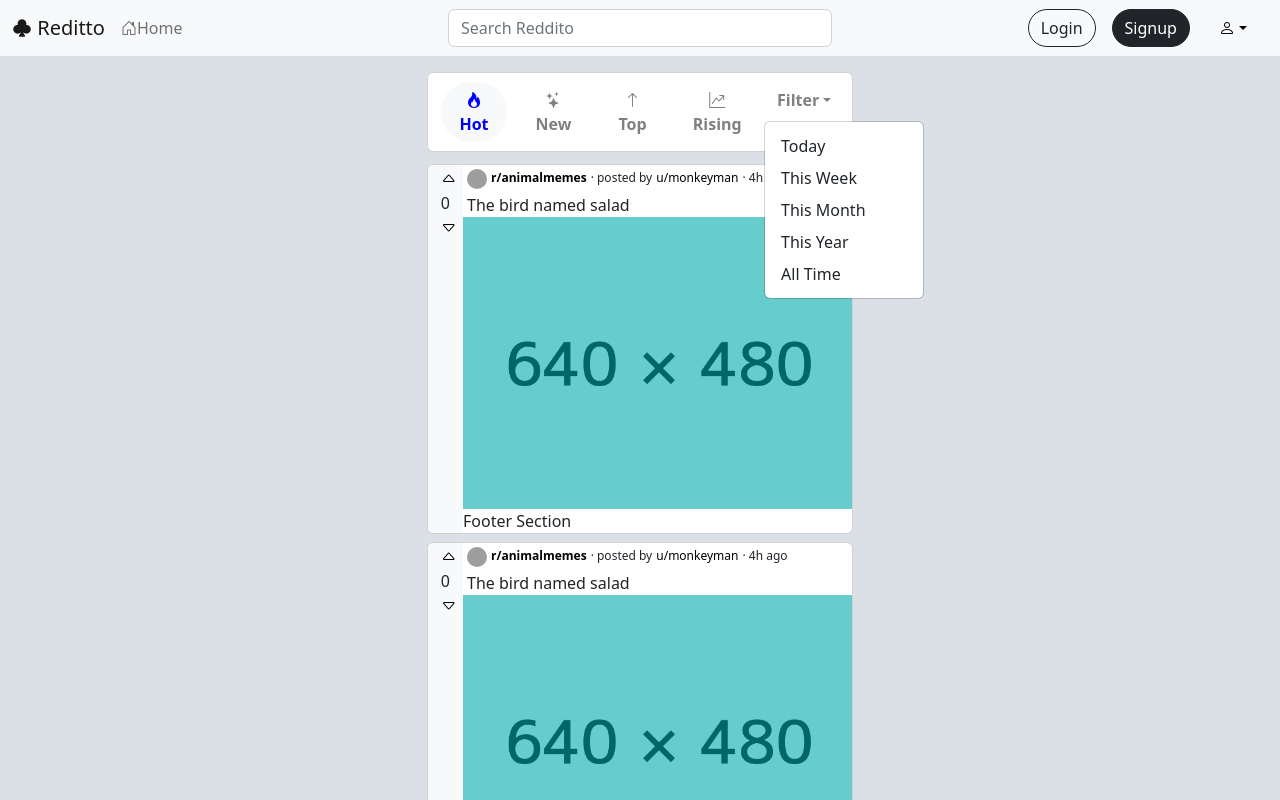
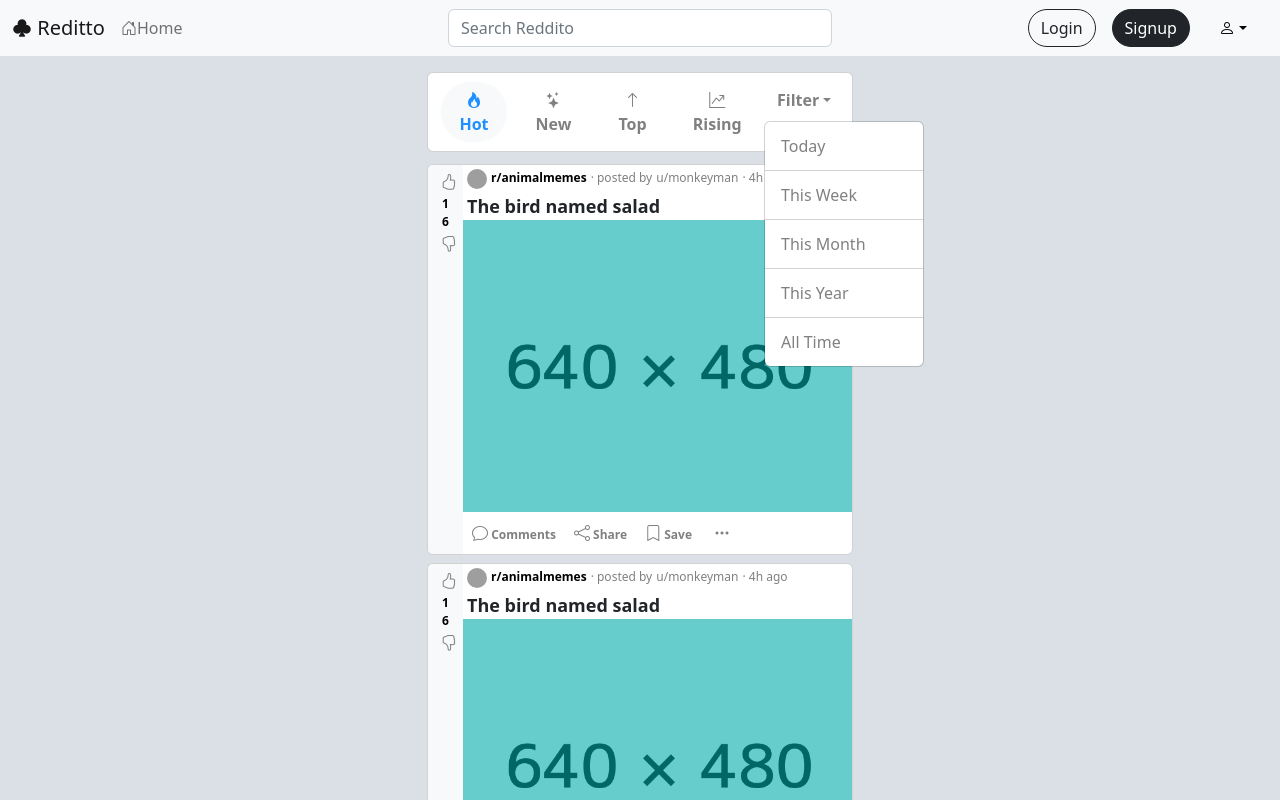
Before and after one commit to AkshayKappala/reditto, a React (Create React App) app: page / in a window 1280 px wide. Both pictures are taken after a click on the button "Filter". Shown: the top 800 px of the page. Built offline with nearby package versions, Linux system fonts and the light colour scheme; grey boxes are pictures that could not be loaded.

Commit message:
Create Card footer, modify styling

```diff
--- a/public/styles.css
+++ b/public/styles.css
@@ -1,4 +1,34 @@
 body{
+    background-color: #dae0e6;
+}
+
+.FeedFilter{
+    background-color: white;
+    border-color: white;
+    color: grey;
+    font-weight: 600;
+}
+
+.FeedFilter:hover, .PostFooterButton:hover{
+    background-color: #dae0e6;
+    color: grey;
+}
+
+.FeedFilterActive, .FeedFilterActive:hover{
+    background-color: #f8f9fa;
+    color:dodgerblue;
+    font-weight: 600;
+}
+
+#dropdown-filter{
+    border-radius: 20px;
+    background-color: white;
+    border-color: white;
+    color: grey;
+    font-weight: 600;
+}
+
+#dropdown-filter:hover{
     background-color: #dae0e6;
 }
 
@@ -6,6 +36,20 @@ body{
     background-color: #f8f9fa;
     border-top-left-radius: 5px;
     border-bottom-left-radius: 5px;
+}
+
+.GreyButton{
+    color: grey;
+}
+
+.HeavyCharacters{
+    font-weight: 600;
+}
+
+.VoteCount{
+    color: black;
+    font-weight: 600;
+    font-size: 12px;
 }
 
 .Avatar{
@@ -17,48 +61,50 @@ body{
 }
 
 .AvatarText{
-    font-weight: bold;
+    font-weight: 600;
+    color: black !important;
 }
 
 .HiddenLink{
     text-decoration: none;
-    color: black;
+    color: grey;
 }
 
 .HiddenLink:hover{
     text-decoration: underline;
-    color: black;
+    color: grey;
 }
 
 .CardHeader{
     font-size: 12px;
-}
-
-#dropdown-filter{
-    border-radius: 20px;
-    background-color: white;
-    border-color: white;
-    color: grey;
-    font-weight: bold;
-}
-#dropdown-filter:hover{
-    background-color: #dae0e6;
-}
-
-.FeedFilter{
-    background-color: white;
-    border-color: white;
-    color: grey;
-    font-weight: bold;
-}
-
-.FeedFilter:hover{
-    background-color: #dae0e6;
     color: grey;
 }
 
-.FeedFilterActive, .FeedFilterActive:hover{
-    background-color: #f8f9fa;
-    color: blue;
-    font-weight: bold;
+.PostTitle{
+    font-weight:600;
+    font-size: 18px;
 }
+
+.PostFooterButton{
+    background-color: white;
+    border-color: white;
+    font-size: 12px;
+    font-weight: 600;
+}
+
+.PostFooterButtonSymbol
+{
+    font-size: 16px !important;
+}
+
+#dropdown-footer{
+    background-color: white;
+    border-color: white;
+    color:grey;
+}
+#dropdown-footer:hover{
+    background-color: #dae0e6;
+}
+#dropdown-footer::after{
+    display: none !important;
+}
--- a/src/components/Feed/CardFooter.jsx
+++ b/src/components/Feed/CardFooter.jsx
@@ -1,7 +1,46 @@
 import React from "react";
+import Button from "react-bootstrap/Button";
+import Container from "react-bootstrap/Container";
 import Row from "react-bootstrap/Row";
 
+import Dropdown from "react-bootstrap/Dropdown";
+import DropdownButton from "react-bootstrap/DropdownButton";
+
 function CardFooter() {
-  return <Row>Footer Section</Row>;
+  return (
+    <Row>
+      <Container fluid className="d-flex px-0">
+        <Button variant="light" className="p-2 m-0 PostFooterButton GreyButton">
+          <i className="bi bi-chat PostFooterButtonSymbol"></i> Comments
+        </Button>
+        <Button variant="light" className="p-2 m-0 PostFooterButton GreyButton">
+          <i className="bi bi-share PostFooterButtonSymbol"></i> Share
+        </Button>
+        <Button variant="light" className="p-2 m-0 PostFooterButton GreyButton">
+          <i className="bi bi-bookmark PostFooterButtonSymbol"></i> Save
+        </Button>
+        <DropdownButton
+          id="dropdown-footer"
+          title={<i class="bi bi-three-dots"></i>}
+          variant="light"
+          className="p-0 my-auto"
+        >
+          <Dropdown.Item
+            href="#/action-1"
+            className="HeavyCharacters GreyButton"
+          >
+            <i class="bi bi-eye-slash"></i> Hide
+          </Dropdown.Item>
+          <Dropdown.Divider />
+          <Dropdown.Item
+            href="#/action-2"
+            className="HeavyCharacters GreyButton"
+          >
+            <i class="bi bi-flag"></i> Report
+          </Dropdown.Item>
+        </DropdownButton>
+      </Container>
+    </Row>
+  );
 }
 export default CardFooter;
--- a/src/components/Feed/CardHeader.jsx
+++ b/src/components/Feed/CardHeader.jsx
@@ -14,7 +14,7 @@ function CardHeader() {
         </a>
         &middot; 4h ago
       </div>
-      <p className="my-0 mx-1 p-0">The bird named salad</p>
+      <p className="my-0 mx-0 p-0 ps-1 PostTitle">The bird named salad</p>
     </Row>
   );
 }
--- a/src/components/Feed/CardLeftBar.jsx
+++ b/src/components/Feed/CardLeftBar.jsx
@@ -6,13 +6,13 @@ import Button from "react-bootstrap/Button";
 function CardLeftBar() {
   return (
     <Col md={1} className="CardLeftBar">
-      <Stack>
-        <Button variant="light" className="p-0">
-          <i class="bi bi-caret-up"></i>
+      <Stack className="my-1">
+        <Button variant="light" className="p-0 GreyButton">
+          <i class="bi bi-hand-thumbs-up"></i>
         </Button>
-        <div className="text-wrap p-0 text-center">0</div>
-        <Button variant="light" className="p-0">
-          <i class="bi bi-caret-down"></i>
+        <div className="text-wrap p-0 text-center VoteCount">16</div>
+        <Button variant="light" className="p-0 GreyButton">
+          <i class="bi bi-hand-thumbs-down"></i>
         </Button>
       </Stack>
     </Col>
--- a/src/components/Feed/FeedFilterBar.jsx
+++ b/src/components/Feed/FeedFilterBar.jsx
@@ -31,11 +31,25 @@ function FeedFilterBar() {
           id="dropdown-filter"
           className="ms-auto"
         >
-          <Dropdown.Item href="#/action-1">Today</Dropdown.Item>
-          <Dropdown.Item href="#/action-2">This Week</Dropdown.Item>
-          <Dropdown.Item href="#/action-3">This Month</Dropdown.Item>
-          <Dropdown.Item href="#/action-4">This Year</Dropdown.Item>
-          <Dropdown.Item href="#/action-5">All Time</Dropdown.Item>
+          <Dropdown.Item href="#/action-1" className="GreyButton">
+            Today
+          </Dropdown.Item>
+          <Dropdown.Divider />
+          <Dropdown.Item href="#/action-2" className="GreyButton">
+            This Week
+          </Dropdown.Item>
+          <Dropdown.Divider />
+          <Dropdown.Item href="#/action-3" className="GreyButton">
+            This Month
+          </Dropdown.Item>
+          <Dropdown.Divider />
+          <Dropdown.Item href="#/action-4" className="GreyButton">
+            This Year
+          </Dropdown.Item>
+          <Dropdown.Divider />
+          <Dropdown.Item href="#/action-5" className="GreyButton">
+            All Time
+          </Dropdown.Item>
         </DropdownButton>
       </Container>
     </Card>
--- a/src/components/Topbar/HeaderUserDropdown.jsx
+++ b/src/components/Topbar/HeaderUserDropdown.jsx
@@ -12,7 +12,9 @@ function HeaderUserDropdown() {
       className="mx-2"
     >
       <Dropdown.Item href="#/action-1">Dark Mode</Dropdown.Item>
+      <Dropdown.Divider />
       <Dropdown.Item href="#/action-2">Help Center</Dropdown.Item>
+      <Dropdown.Divider />
       <Dropdown.Item href="#/action-3">Terms and Policies</Dropdown.Item>
     </DropdownButton>
   );
```
